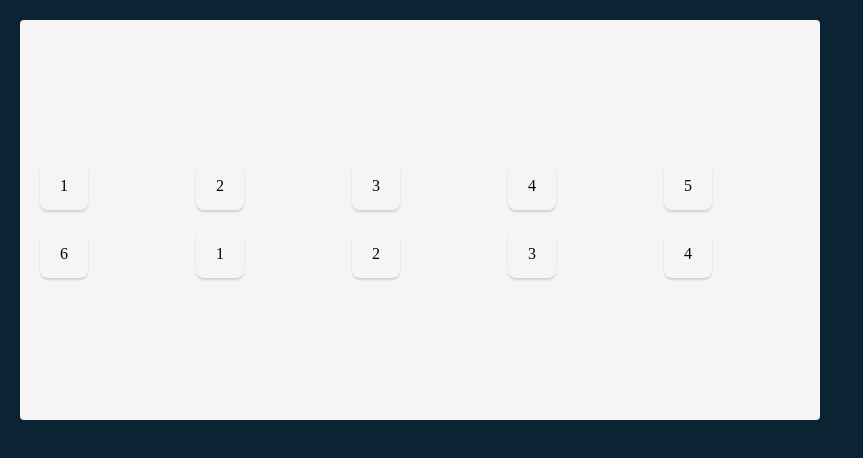
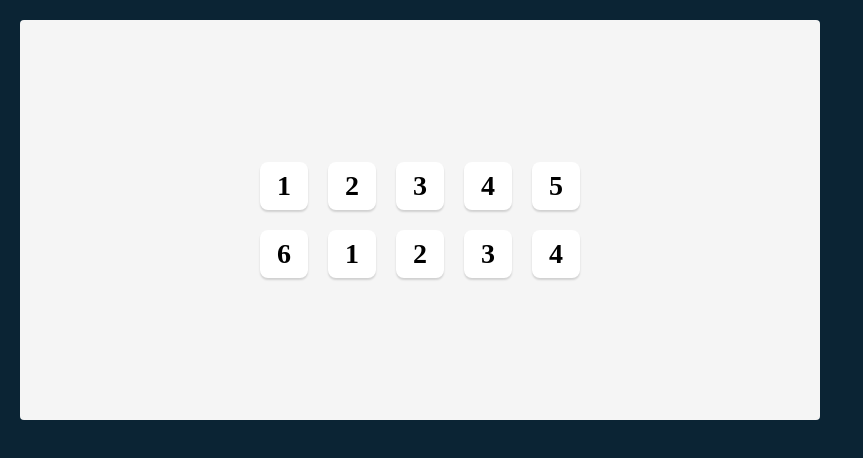
Before and after one commit to vishalicious213/tenzies, a React (Vite) app: page / in a window 1280 px wide. Shown: the top 458 px of the page, without its empty margins (0-863 px from the left). Built offline with nearby package versions, Linux system fonts and the light colour scheme.

Commit message:
styled dice

```diff
--- a/src/Die.jsx
+++ b/src/Die.jsx
@@ -1,5 +1,7 @@
 export default function Die(props) {
     return (
-        <div className="die-face">{props.value}</div>
+        <div className="die-face">
+            <h2 className="die-num">{props.value}</h2>
+        </div>
     )
 }
--- a/style.css
+++ b/style.css
@@ -12,6 +12,7 @@
     display: flex;
     flex-direction: column;
     justify-content: center;
+    align-items: center;
     height: 400px;
     max-width: 800px;
     padding: 1.25rem;
@@ -31,6 +32,12 @@
     align-items: center;
     height: 3rem;
     width: 3rem;
+    background-color: white;
     box-shadow: 0px 2px 2px rgba(0, 0, 0, 0.15);
     border-radius: .5rem;
+    cursor: pointer;
 }
+
+.die-num {
+    font-size: 1.75rem;
+}
```
